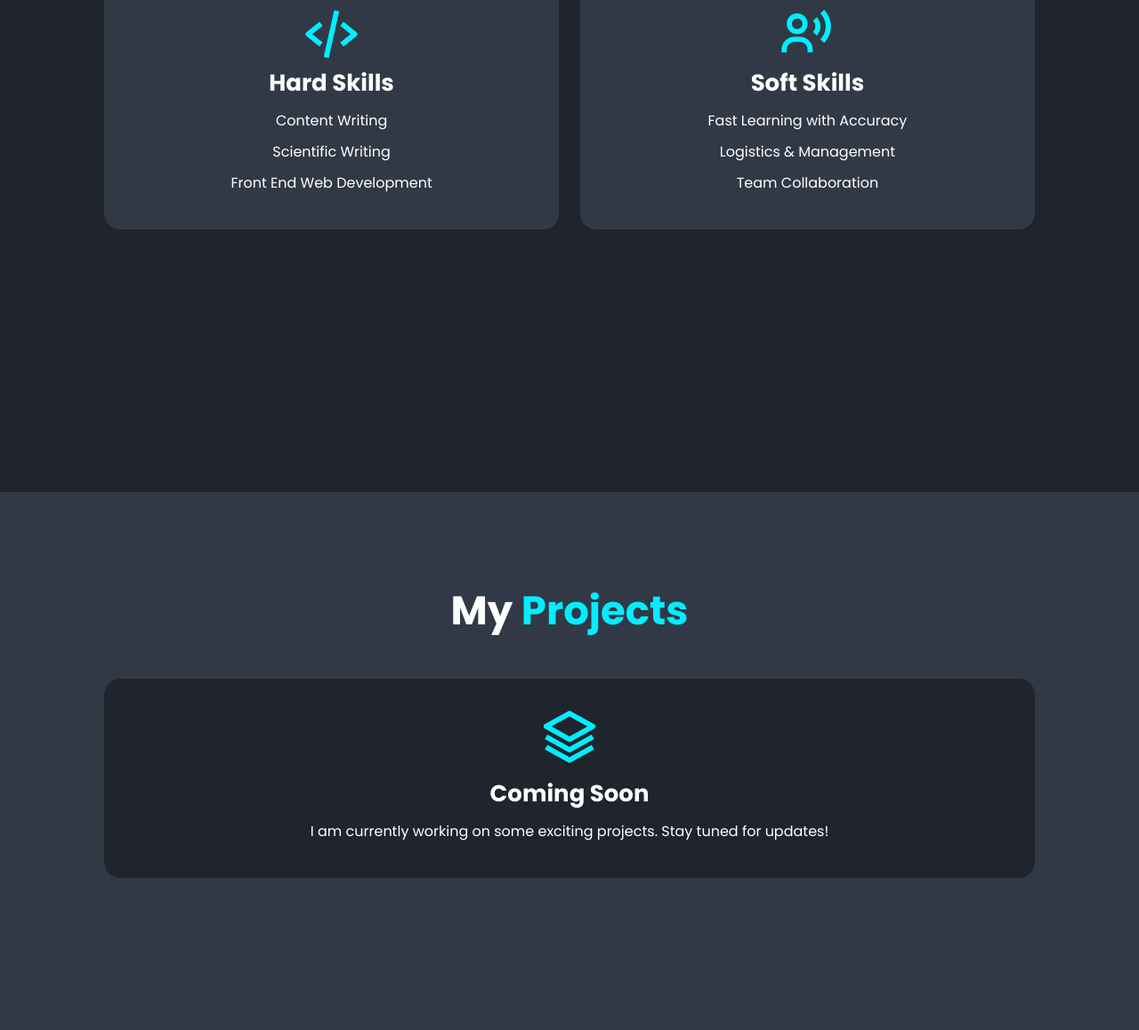
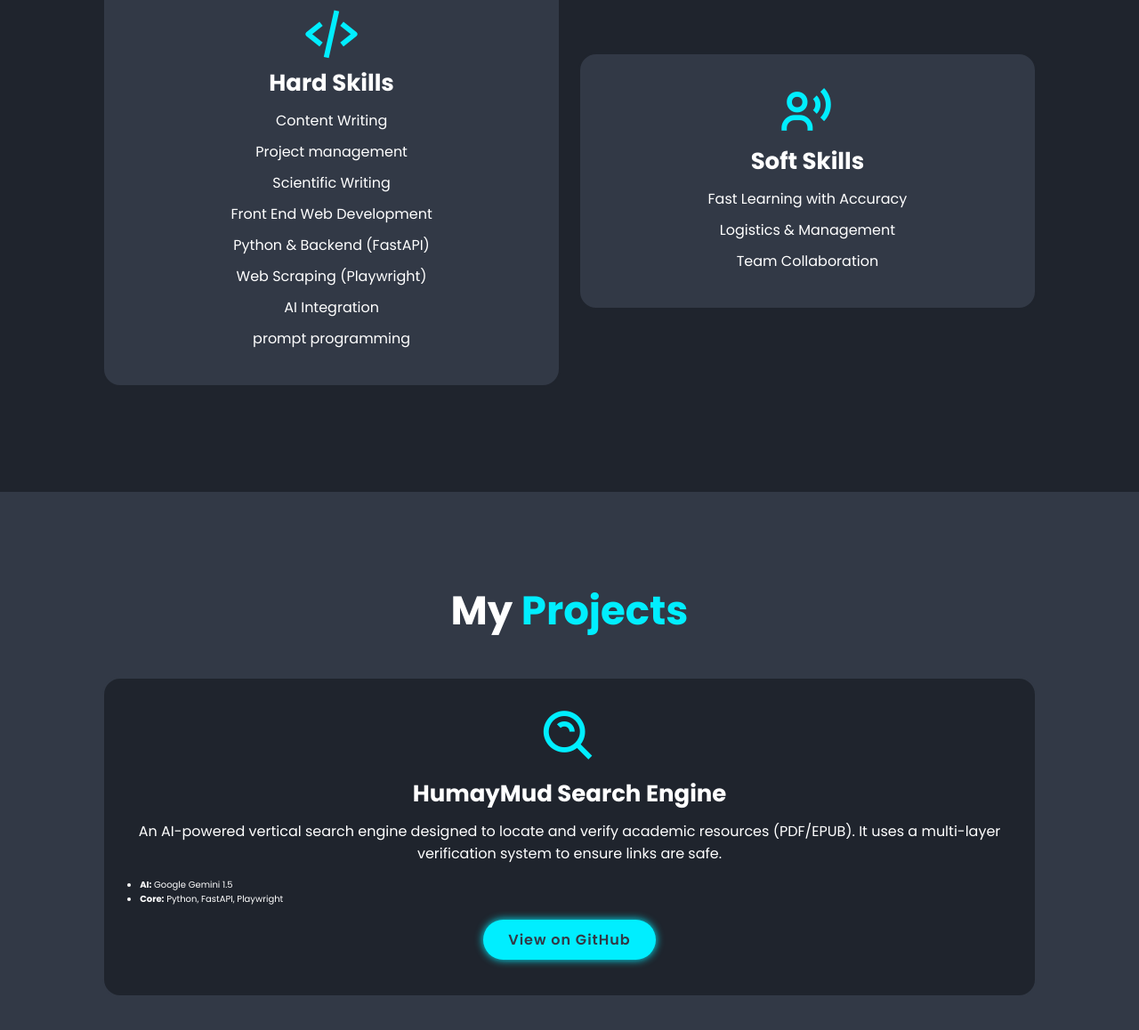
Before and after one commit to smkfarabi-stack/my-portfolio, a plain HTML site: page index.html in a window 1280 px wide. Shown: the part 1847-3005 px from the top of the page at 89% size. Drawn offline with nearby package versions, Linux system fonts and the light colour scheme.

Commit message:
Update index.html

```diff
--- a/index.html
+++ b/index.html
@@ -92,8 +92,14 @@
                 <i class='bx bx-code-alt'></i>
                 <h3>Hard Skills</h3>
                 <p>Content Writing</p>
+                <p>Project management </p>
                 <p>Scientific Writing</p>
                 <p>Front End Web Development</p>
+                <p>Python & Backend (FastAPI)</p>
+                <p>Web Scraping (Playwright)</p>
+                <p>AI Integration </p>
+                <p>prompt programming </p>
+
             </div>
 
             <div class="skills-box">
@@ -111,9 +117,21 @@
 
     <div class="projects-container">
         <div class="projects-box">
-                <i class='bx bx-layer'></i>
-                <h3>Coming Soon</h3>
-                <p>I am currently working on some exciting projects. Stay tuned for updates!</p>
+            <i class='bx bx-search-alt'></i>
+
+            <h3>HumayMud Search Engine</h3>
+
+            <p>
+                An AI-powered vertical search engine designed to locate and verify academic resources (PDF/EPUB).
+                It uses a multi-layer verification system to ensure links are safe.
+            </p>
+
+            <ul style="text-align: left; margin: 15px 0; padding-left: 20px;">
+                <li><strong>AI:</strong> Google Gemini 1.5</li>
+                <li><strong>Core:</strong> Python, FastAPI, Playwright</li>
+            </ul>
+
+            <a href="https://github.com/smkfarabi-stack/humaymud-browser" target="_blank" class="btn">View on GitHub</a>
         </div>
     </div>
 </section>
```
Lines whose indentation alone changed are shown as unchanged.
